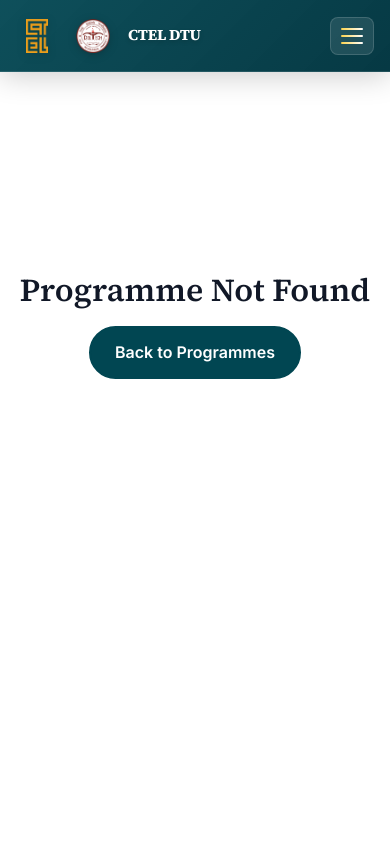
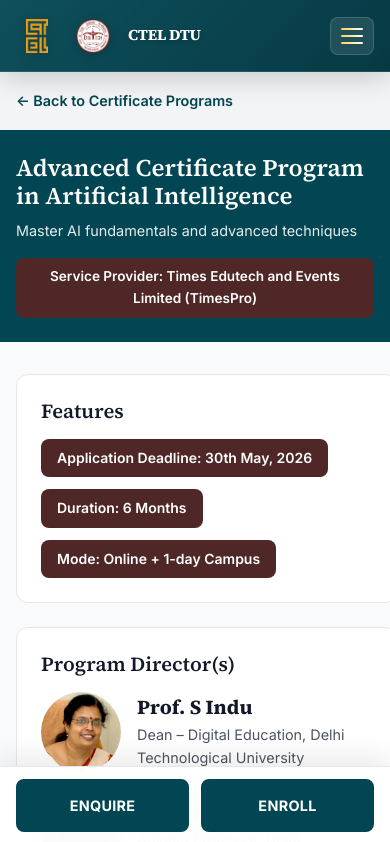
Before and after one commit to thelakshaysingh/cteldtu, a React (Vite) app: page /programme/advanced-certificate-program-in-artificial-intelligence in a window 390 px wide. Shown: the top 842 px of the page. Built offline with nearby package versions, Linux system fonts and the light colour scheme; grey boxes are pictures that could not be loaded.

Commit message:
Major Changes

```diff
--- a/src/data/programmes.js
+++ b/src/data/programmes.js
@@ -1,17 +1,16 @@
 export const programmes = [
     {
-        id: 'ai',
+        id: 'advanced-certificate-program-in-artificial-intelligence',
         enroll: 'https://saarthi.dtu.ac.in/ctel/ctel_apai/sourceCode/',
-        brochure: 'https://drive.google.com/file/d/1cUWmhlww69gHGCcWRbTqXCP9GfRE4DEh/view?usp=sharing',
+        enquireLink: 'https://timespro.com/executive-education/dtu-advanced-certificate-program-in-artificial-intelligence?utm_source=Institute&utm_campaign=DTU_ACPAI_01_Institute_P-01880',
         title: 'Advanced Certificate Program in Artificial Intelligence',
         shortTitle: 'AI Programme',
         subtitle: 'Master AI fundamentals and advanced techniques',
         description: 'A comprehensive programme on machine learning, deep learning, and AI applications for industry professionals.',
         duration: '6 Months',
         batch: 'Batch 01',
-        startDate: new Date('2026-03-28'),
-        mode: 'Online + 3-day Campus',
-        cost: 'INR 1,50,000 + GST',
+        mode: 'Online + 1-day Campus',
+        cost: 'INR 1,10,000 + GST',
         applicationFee: 'INR 2,000 + GST',
         provider: 'Times Edutech and Events Limited (TimesPro)',
         serviceProvider: 'Times Edutech and Events Limited (TimesPro)',
@@ -19,7 +18,7 @@
         image: '/images/program/1.png',
         certificate: '/images/certificates/ai.jpeg',
         status: 'Live',
-        applicationDeadline: '30th April, 2026',
+        applicationDeadline: '30th May, 2026',
         directors: [
             { name: 'Prof. S Indu', designation: 'Dean – Digital Education, Delhi Technological University', image: "/images/faculty/indu.jpg" },
             { name: 'Prof. Neeraj Sharma', designation: 'Adjunct Professor, Delhi Technological University', image: "/images/faculty/neeraj.png" }
@@ -34,7 +33,6 @@
             'Certificate from DTU, an Institute of Eminence',
             'Learn from DTU faculty and industry experts',
             'Hands-on projects with real-world datasets',
-            '3-day Campus Immersion at DTU Delhi',
             'Network with AI professionals and peers',
             'Guest Lectures by Industry experts',
             'Covers latest topics such as Generative AI'
@@ -44,7 +42,7 @@
             liveHours: 80,
             selfHours: 30,
             handsOnTutorials: 'Included in the hours above',
-            campusImmersion: '3-day Campus Immersion (20 hours)',
+            campusImmersion: '1-day Campus Immersion (optional)',
             timing: 'Saturday, 6:30 PM - 9:40 PM IST (Session 1: 6:30 PM - 8:00 PM, Break: 8:00 PM - 8:10 PM, Session 2: 8:10 PM - 9:40 PM)'
         },
         eligibility: "Graduates & Postgraduates from Engineering, Technology, CS, IT, Mathematics. Professionals with 1+ years of work experience in tech or related domains",
@@ -164,19 +162,15 @@
         ],
         capstoneProject: 'Build a recommender system using CNN, LSTM, GNN or hybrid AI pipelines',
         pedagogy: "It's a mix of classroom teaching, live examples, peer discussions, quizzes, assessments and context based case studies. Each lecture is accompanied by a hands-on demo session along with a student project. There will be doubt clearance and discussion sessions during and after the programme as well.",
-        launchSchedule: {
-            ProgrammeStartDate: '28th March 2026',
-            ProgrammeEndDate: 'August 2026'
-        },
         feeStructure: {
             applicationFee: { label: 'Application Fee', amount: 'INR 2,000 + GST' },
-            programFee: { label: 'Program Fee', amount: 'INR 1,50,000 + GST (Including Campus Immersion & accommodation charges)' }
+            programFee: { label: 'Program Fee', amount: 'INR 1,10,000 + GST' }
         },
         installments: [
             { installment: 'Application Fee', dueDate: 'At the time of Application', amount: 'INR 2,000 + GST' },
-            { installment: '1st Installment', dueDate: 'Within one week of offer rollout', amount: 'INR 50,000 + GST' },
-            { installment: '2nd Installment', dueDate: '27th April 2026 (30 days from programme start)', amount: 'INR 50,000 + GST' },
-            { installment: '3rd Installment', dueDate: '27th May 2026 (60 days from programme start)', amount: 'INR 50,000 + GST' }
+            { installment: '1st Installment', dueDate: 'Within one week of offer rollout', amount: 'INR 37,000 + GST' },
+            { installment: '2nd Installment', dueDate: 'By 6th October, 2026', amount: 'INR 37,000 + GST' },
+            { installment: '3rd Installment', dueDate: 'By 6th November, 2026', amount: 'INR 36,000 + GST' }
         ],
         programDelivery: 'Direct-to-Device (D2D) interactive live classes',
         selectionCriteria: [
@@ -201,7 +195,6 @@
             attendance: 'Minimum 75% marks and 75% attendance required for certification',
             projects: 'The Programme includes hands-on demo sessions, student projects for each module, and a final course project.'
         },
-        inCampusModules: '3 days (20 hours) of campus immersion at the end of the programme (optional for the learners to attend)',
         refundPolicy: [
             'Requests for refund of fees on account of cancellation of enrolment shall be considered only if such requests are received prior to closure of registration or 21 days before the commencement date of program, whichever is earlier.',
             'In the event of valid requests for refund of fees are received, the first installment paid (joining fee) money shall be refunded after deducting a penalty of INR 5,000/- (Administrative Charges).',
@@ -222,14 +215,13 @@
         enroll: 'https://saarthi.dtu.ac.in/ctel/ctel_lpce/sourceCode/',
         brochure: 'https://drive.google.com/file/d/1aOBRMYjKkREuH71-8F89jxfqwcHWM7QL/view?usp=sharing',
         enquireLink: 'https://learn.vcnow.in/l/dtu-leadership-programme-in-csr-esg-corporate-sustainability/?utm_source=Google&utm_campaign=DTU-CSR-ESG-CS-Search&utm_adgroup=CSR&utm_content=csr-program_ad01&utm_term=esg%20certification&utm_source=google&utm_medium=cpc&utm_campaign=DTU-CSR-ESG-CS-Search&hsa_acc=5757883842&hsa_cam=23502813720&hsa_grp=191999421069&hsa_ad=794773280364&hsa_src=g&hsa_tgt=kwd-386303726332&hsa_kw=esg%20certification&hsa_mt=b&hsa_net=adwords&hsa_ver=3&gad_source=1&gad_campaignid=23502813720&gbraid=0AAAAADO5Pap8C7qPOS5PQMqI3bRQPMxIH&gclid=Cj0KCQjw1ZjOBhCmARIsADDuFTCm0EUHohtslAliwXNd_Kt88HSsnJq6D3WNwI_As_J9PuiNJqFGmPwaAhfcEALw_wcB',
-        contactText: 'For further details, please contact the Program Manager, <strong>Mr. Pritish Mondal</strong>, at <strong>pritish.mondal@vcnow.in</strong> or call him at <strong>9582046898</strong>.',
+        contactText: 'For further details, please contact the Program Manager, <strong>Ms. Shivani Sharma</strong>, at <strong>shivani.sharma@vcnowvcr.com</strong> or call him at <strong>9219078715</strong>.',
         title: 'Leadership Program in CSR, ESG & Corporate Sustainability',
         shortTitle: 'CSR & ESG',
         subtitle: 'Strategic leadership for sustainable business transformation',
         description: 'Build ESG-compliant business models, learn from industry leaders, and drive sustainable business transformation.',
         duration: '6 Months',
         batch: 'Batch 01',
-        startDate: new Date('2026-05-03'),
         mode: 'Online + 3-day Campus',
         cost: 'INR 1,60,000 + GST',
         applicationFee: 'INR 2,000 + GST',
@@ -239,7 +231,7 @@
         image: '/images/program/3.png',
         certificate: '/images/certificates/csr.jpeg',
         status: 'Live',
-        applicationDeadline: '30th April, 2026',
+        applicationDeadline: '05th July, 2026',
         directors: [
             { name: 'Prof. Amit Mookerjee', designation: 'USME, Delhi Technological University', image: "/images/faculty/amit.jpg" },
             { name: 'Prof. Neeraj Sharma', designation: 'Adjunct Professor, Delhi Technological University', image: "/images/faculty/neeraj.png" }
@@ -343,24 +335,18 @@
         ],
         pedagogy: "The classes for this Program will be delivered through LIVE lectures using Direct to Device (D2D) Technology facilitated by VCNow. The pedagogy comprises of case studies, interactive sessions, quizzes, mid-term and end-term examinations, class participation, project work and group-based presentations, in-class exercises imparted by DTU's faculty to help participants gain knowledge, understanding and hands-on skills to immediately apply their learning in the workplace. Additionally, participants opting for a Certificate of Completion will be assigned project work and presentations that will be evaluated by the faculty in addition to providing individual feedback.",
         launchSchedule: {
-            salesStart: '5th January 2026',
-            applicationClosure: '18th April 2026',
-            selectedCandidatesList: '22nd April 2026',
-            firstInstallmentDate: '24th April 2026',
-            technicalOrientation: '26th April 2026',
-            academicOrientation: '3rd May 2026',
-            finalListAtDTU: '4th May 2026',
-            classStart: '10th May 2026',
-            campusModule: 'TBD (Early stages of the programme)'
+            applicationClosure: '05th July 2026',
+            academicOrientation: '19th July 2026',
+            classStart: '26th July 2026',
         },
         feeStructure: {
             applicationFee: { label: 'Application Fee', amount: 'INR 2,000 + GST' },
             programFee: { label: 'Program Fee', amount: 'INR 1,60,000 + GST' }
         },
         installments: [
-            { installment: '1st Installment', dueDate: 'Within 7-10 days of offer letter', amount: 'INR 55,000 + GST' },
-            { installment: '2nd Installment', dueDate: 'On or before 10 June 2026', amount: 'INR 55,000 + GST' },
-            { installment: '3rd Installment', dueDate: 'On or before 10 July 2026', amount: 'INR 50,000 + GST' }
+            { installment: '1st Installment', dueDate: 'Within 7-10 days of offer letter acceptance', amount: 'INR 55,000 + GST' },
+            { installment: '2nd Installment', dueDate: 'On or before 10th September 2026', amount: 'INR 55,000 + GST' },
+            { installment: '3rd Installment', dueDate: 'On or before 10th November 2026', amount: 'INR 50,000 + GST' }
         ],
         certification: {
             description: [
@@ -394,14 +380,13 @@
         enroll: 'https://saarthi.dtu.ac.in/ctel/ctel_aprse/sourceCode/',
         brochure: 'https://drive.google.com/file/d/1guClmh5sz3OJhPldpb1AA7ccIMpr3tP8/view?usp=sharing',
         enquireLink: 'https://learn.vcnow.in/l/dtu-advanced-programme-renewable-sustainable-energy-management/?utm_source=Google&utm_campaign=DTU-Renewable-Sustainable-Search&utm_adgroup=Energy&utm_content=energy-course_ad01&utm_term=renewable%20energy%20management&utm_source=google&utm_medium=cpc&utm_campaign=DTU-Renewable-Sustainable-Search&hsa_acc=5757883842&hsa_cam=23533594450&hsa_grp=189665752261&hsa_ad=795949771373&hsa_src=g&hsa_tgt=kwd-296293607696&hsa_kw=renewable%20energy%20management&hsa_mt=b&hsa_net=adwords&hsa_ver=3&gad_source=1&gad_campaignid=23533594450&gbraid=0AAAAADO5PapwreXRZVntDtAH1iv1Qb2P2&gclid=Cj0KCQjw1ZjOBhCmARIsADDuFTAYqpiDtDFLc8V3xfo94c_IBiyziyfqxvuYJm9Q1Cx5gq29Ytfwa4saAuc3EALw_wcB',
-        contactText: 'For further details, please contact the Program Manager, <strong>Mr. Pritish Mondal</strong>, at <strong>pritish.mondal@vcnow.in</strong> or call him at <strong>9582046898</strong>.',
+        contactText: 'For further details, please contact the Program Manager, <strong>Ms. Shivani Sharma</strong>, at <strong>shivani.sharma@vcnowvcr.com</strong> or call him at <strong>9219078715</strong>.',
         title: 'Advanced Programme in Renewable & Sustainable Energy Management',
         shortTitle: 'Renewable Energy',
         subtitle: 'Strategic energy management and sustainable leadership for the future',
         description: 'Learn renewable energy technologies, sustainable energy management, and policy frameworks for a greener future.',
         duration: '6 Months',
         batch: 'Batch 01',
-        startDate: new Date('2026-01-10'),
         mode: 'Online + 3-day Campus',
         cost: 'INR 1,60,000 + GST',
         applicationFee: 'INR 2,000 + GST',
@@ -411,7 +396,7 @@
         image: '/images/program/2.png',
         certificate: '/images/certificates/aprse.jpeg',
         status: 'Live',
-        applicationDeadline: '30th April, 2026',
+        applicationDeadline: '30th June, 2026',
         directors: [
             { name: 'Prof. M. Rizwan', designation: 'Department of Electrical Engineering, DTU', image: '/images/faculty/rizwan.jpg' },
             { name: 'Prof. Neeraj Sharma', designation: 'Adjunct Professor, Delhi Technological University', image: '/images/faculty/neeraj.png' }
@@ -523,14 +508,19 @@
                 outcome: 'Apply learning through capstone project and build professional network.'
             }
         ],
+        launchSchedule: {
+            applicationClosure: '30th June 2026',
+            academicOrientation: '12th July 2026',
+            classStart: '19th July 2026',
+        },
         feeStructure: {
             applicationFee: { label: 'Application Fee', amount: 'INR 2,000 + GST' },
             programFee: { label: 'Program Fee', amount: 'INR 1,60,000 + GST' }
         },
         installments: [
-            { installment: '1st Installment', dueDate: 'Within 7-10 days of offer letter', amount: 'INR 55,000 + GST' },
-            { installment: '2nd Installment', dueDate: 'On or before 10 July 2026', amount: 'INR 55,000 + GST' },
-            { installment: '3rd Installment', dueDate: 'On or before 10 August 2026', amount: 'INR 50,000 + GST' }
+            { installment: '1st Installment', dueDate: 'Within 7-10 days of offer letter acceptance', amount: 'INR 55,000 + GST' },
+            { installment: '2nd Installment', dueDate: 'On or before 10th September 2026', amount: 'INR 55,000 + GST' },
+            { installment: '3rd Installment', dueDate: 'On or before 10th November 2026', amount: 'INR 50,000 + GST' }
         ],
         selectionCriteria: [
             'Marks in Class X',
--- a/src/pages/ProgrammeDetail.css
+++ b/src/pages/ProgrammeDetail.css
@@ -644,3 +644,56 @@
     margin: 0;
     font-size: 0.95rem;
 }
+
+/* Mobile Sticky Footer */
+.mobile-sticky-footer {
+    position: fixed;
+    bottom: 0;
+    left: 0;
+    right: 0;
+    background: rgba(255, 255, 255, 0.95);
+    backdrop-filter: blur(12px);
+    -webkit-backdrop-filter: blur(12px);
+    border-top: 1px solid var(--gray-200);
+    padding: 0.75rem 0;
+    padding-bottom: calc(0.75rem + env(safe-area-inset-bottom));
+    z-index: 1000;
+    display: none;
+    box-shadow: 0 -10px 25px rgba(0, 0, 0, 0.08);
+}
+
+.sticky-actions {
+    display: flex;
+    gap: 0.75rem;
+    width: 100%;
+}
+
+.sticky-btn {
+    flex: 1;
+    display: flex;
+    align-items: center;
+    justify-content: center;
+    padding: 0.8rem 0.5rem;
+    font-size: 0.9rem;
+    font-weight: 700;
+    text-transform: uppercase;
+    letter-spacing: 0.02em;
+    border-radius: var(--radius-md);
+    transition: all var(--transition-normal);
+}
+
+.brochure-btn {
+    flex: 0.7;
+    font-size: 0.8rem;
+    background-color: var(--white);
+}
+
+@media (max-width: 768px) {
+    .mobile-sticky-footer {
+        display: block;
+    }
+
+    .programme-detail-page {
+        padding-bottom: 80px;
+    }
+}
--- a/src/pages/ProgrammeDetail.jsx
+++ b/src/pages/ProgrammeDetail.jsx
@@ -628,10 +628,6 @@
                                     <span>{programme.applicationDeadline || 'TBD'}</span>
                                 </div>
                                 <div className="info-row">
-                                    <span>Start Date:</span>
-                                    <span>{formatDate(programme.startDate)}</span>
-                                </div>
-                                <div className="info-row">
                                     <span>Programme Type:</span>
                                     <span>Online Certificate</span>
                                 </div>
@@ -649,15 +645,15 @@
                                 </div>
                             </div>
 
-                            {programme.enroll && (
+                            {programme.enquireLink && (
                                 <a
-                                    href={programme.enroll}
+                                    href={programme.enquireLink}
                                     target="_blank"
                                     rel="noopener noreferrer"
                                     className="btn btn-primary full-width"
-                                    title="Enroll Now"
+                                    style={{ marginTop: '1rem' }}
                                 >
-                                    Enroll Now
+                                    Enquire Now
                                 </a>
                             )}
 
@@ -673,6 +669,8 @@
                                 </a>
                             )}
 
+
+
                             {programme.externalLink && (
                                 <a
                                     href={programme.externalLink}
@@ -685,15 +683,15 @@
                                 </a>
                             )}
 
-                            {programme.enquireLink && (
+                            {programme.enroll && (
                                 <a
-                                    href={programme.enquireLink}
+                                    href={programme.enroll}
                                     target="_blank"
                                     rel="noopener noreferrer"
                                     className="btn btn-primary full-width"
-                                    style={{ marginTop: '1rem' }}
+                                    title="Enroll Now"
                                 >
-                                    Enquire Now
+                                    Enroll Now
                                 </a>
                             )}
 
@@ -701,6 +699,44 @@
                     </motion.aside>
                 </div>
             </div>
+
+            {/* Mobile Sticky Footer */}
+            <div className="mobile-sticky-footer">
+                <div className="container">
+                    <div className="sticky-actions">
+                        {programme.brochure && (
+                            <a
+                                href={programme.brochure}
+                                target="_blank"
+                                rel="noopener noreferrer"
+                                className="btn btn-outline-dark sticky-btn brochure-btn"
+                            >
+                                Brochure
+                            </a>
+                        )}
+                        {programme.enquireLink && (
+                            <a
+                                href={programme.enquireLink}
+                                target="_blank"
+                                rel="noopener noreferrer"
+                                className="btn btn-primary sticky-btn"
+                            >
+                                Enquire
+                            </a>
+                        )}
+                        {programme.enroll && (
+                            <a
+                                href={programme.enroll}
+                                target="_blank"
+                                rel="noopener noreferrer"
+                                className="btn btn-primary sticky-btn"
+                            >
+                                Enroll
+                            </a>
+                        )}
+                    </div>
+                </div>
+            </div>
         </div>
     );
 };
--- a/src/pages/Programmes.jsx
+++ b/src/pages/Programmes.jsx
@@ -96,9 +96,6 @@
                                             </p>
                                         )}
                                         <span className="status-badge">Status: {programme.status}</span>
-                                        <p className="detail">
-                                            <strong>Start Date:</strong> {formatDate(programme.startDate)}
-                                        </p>
                                         {programme.cost && (
                                             <p className="detail">
                                                 <strong>Programme Fee:</strong> {programme.cost}
```
Also changed, not shown: 1 other file (tests, documents, lock files or other folders).
